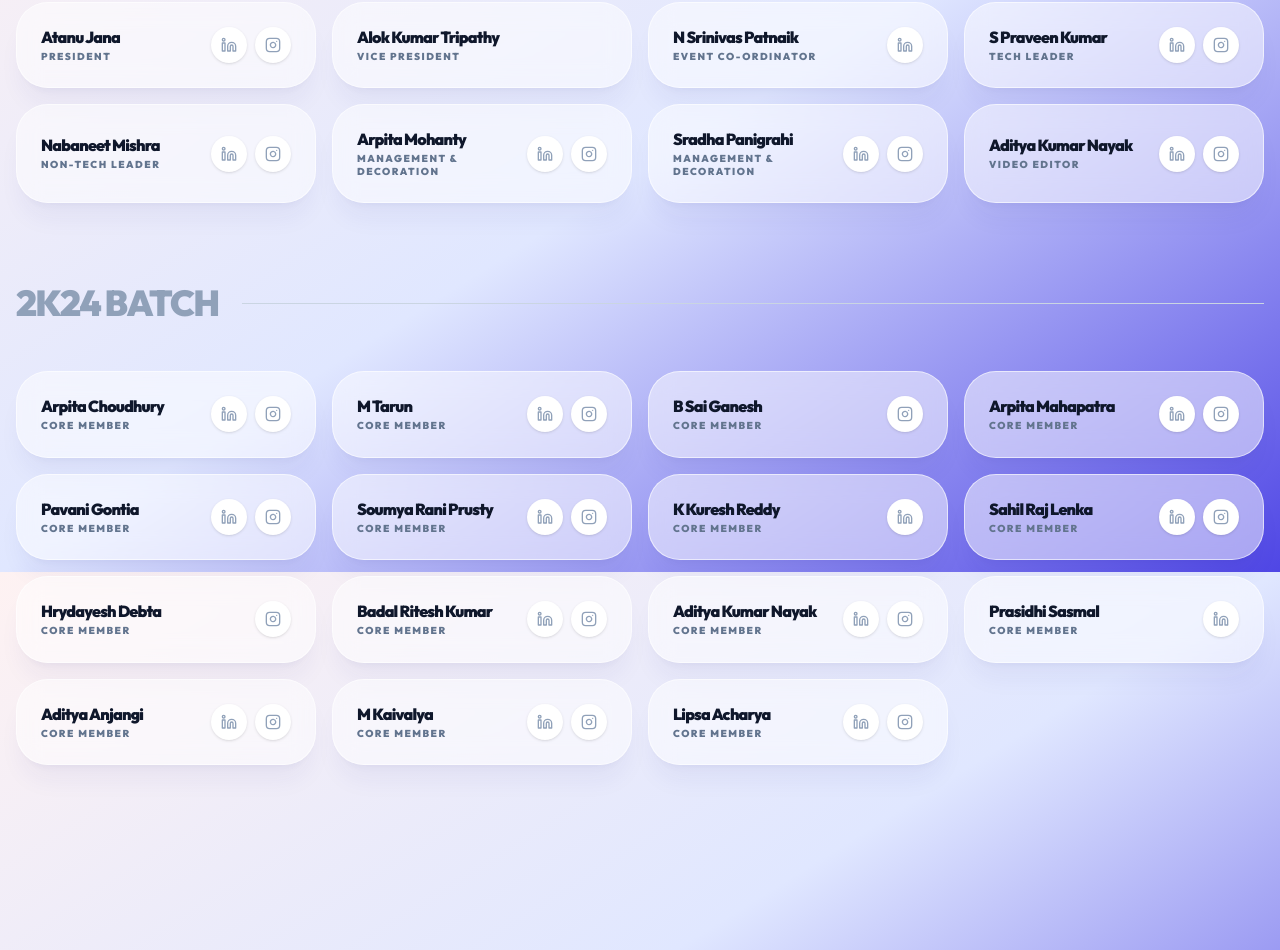
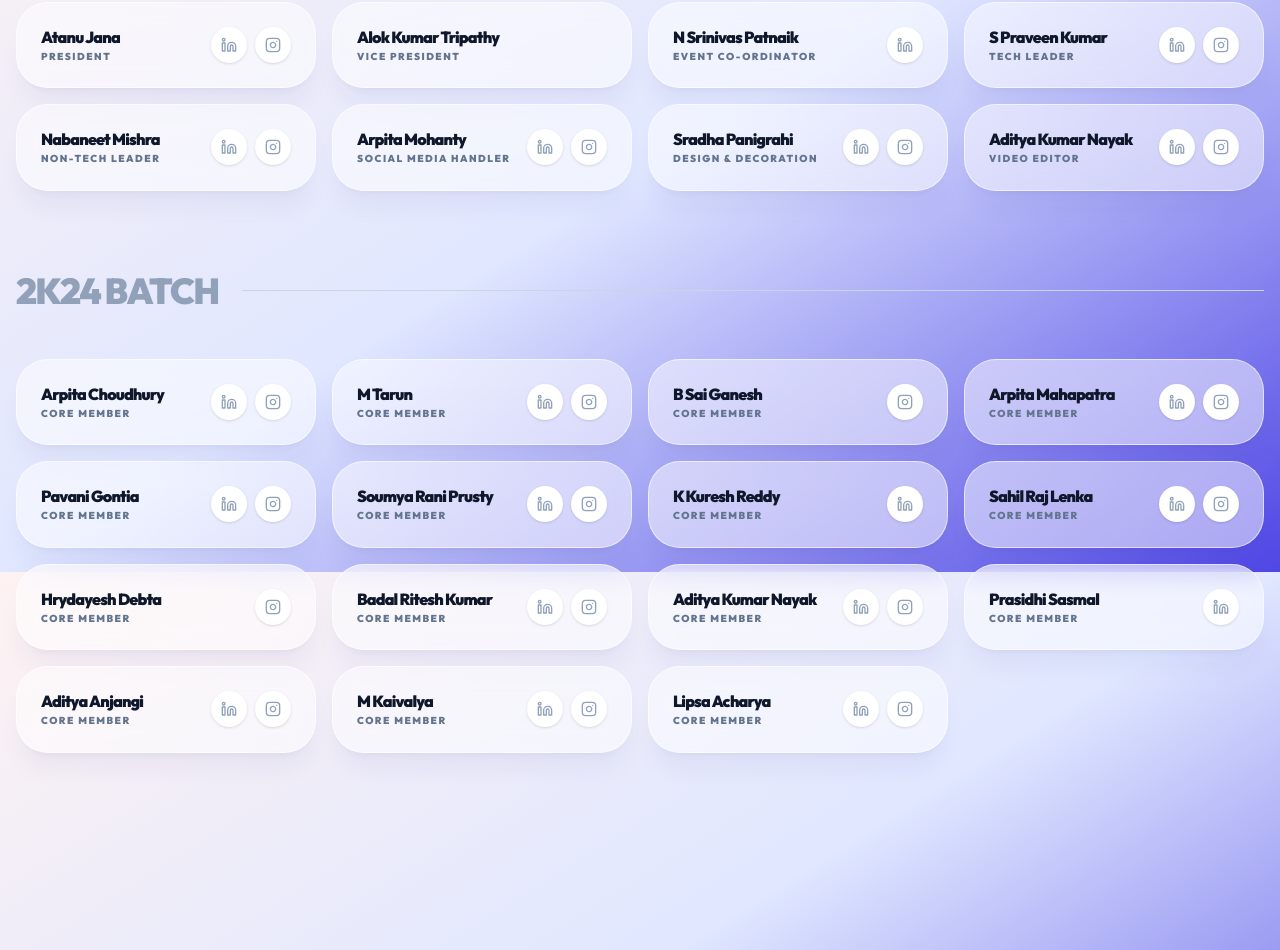
Before and after one commit to Antaryami-044/EHC, a React (Vite) app: page /team in a window 1280 px wide. Shown: the part 1028-1978 px from the top of the page. Built offline with nearby package versions, Linux system fonts and the light colour scheme; the HTML template or start-up script is replaced by a standard one; a web font is replaced by a local one.

Commit message:
Role Updated

```diff
--- a/src/pages/Team.tsx
+++ b/src/pages/Team.tsx
@@ -32,8 +32,8 @@ const batch2k23 = [
   { name: "N Srinivas Patnaik", role: "Event Co-ordinator", linkedin: "https://www.linkedin.com/in/n-srinivas-patnaik-037382339", instagram: "" },
   { name: "S Praveen Kumar", role: "Tech Leader", linkedin: "https://www.linkedin.com/in/s-praveen-kumar-9460072a9", instagram: "https://www.instagram.com/onlypraveen02?igsh=cXQ1MmJzamM3M3Zj" },
   { name: "Nabaneet Mishra", role: "Non-Tech Leader", linkedin: "https://www.linkedin.com/in/nabaneet-mishra-06190a356", instagram: "https://www.instagram.com/n_a_b_u_9556_?igsh=MWVpOHhydndxOG54ZA==" },
-  { name: "Arpita Mohanty", role: "Management & Decoration", linkedin: "https://www.linkedin.com/in/arpita-mohanty-a43768297", instagram: "https://www.instagram.com/__arpita_058?igsh=bnVqYnY5MzgydmJ6" },
-  { name: "Sradha Panigrahi", role: "Management & Decoration", linkedin: "https://www.linkedin.com/in/sradha-panigrahi-ab732a290", instagram: "https://www.instagram.com/the_great_sradha?igsh=MXcxenVxMjY5bTUy" },
+  { name: "Arpita Mohanty", role: "Social Media Handler", linkedin: "https://www.linkedin.com/in/arpita-mohanty-a43768297", instagram: "https://www.instagram.com/__arpita_058?igsh=bnVqYnY5MzgydmJ6" },
+  { name: "Sradha Panigrahi", role: "Design & Decoration", linkedin: "https://www.linkedin.com/in/sradha-panigrahi-ab732a290", instagram: "https://www.instagram.com/the_great_sradha?igsh=MXcxenVxMjY5bTUy" },
   { name: "Aditya Kumar Nayak", role: "Video Editor", linkedin: " https://www.linkedin.com/in/aditya-kumar-nayak-a75012277/", instagram: " https://www.instagram.com/_1adityayyy/" },
 ];
 
```
